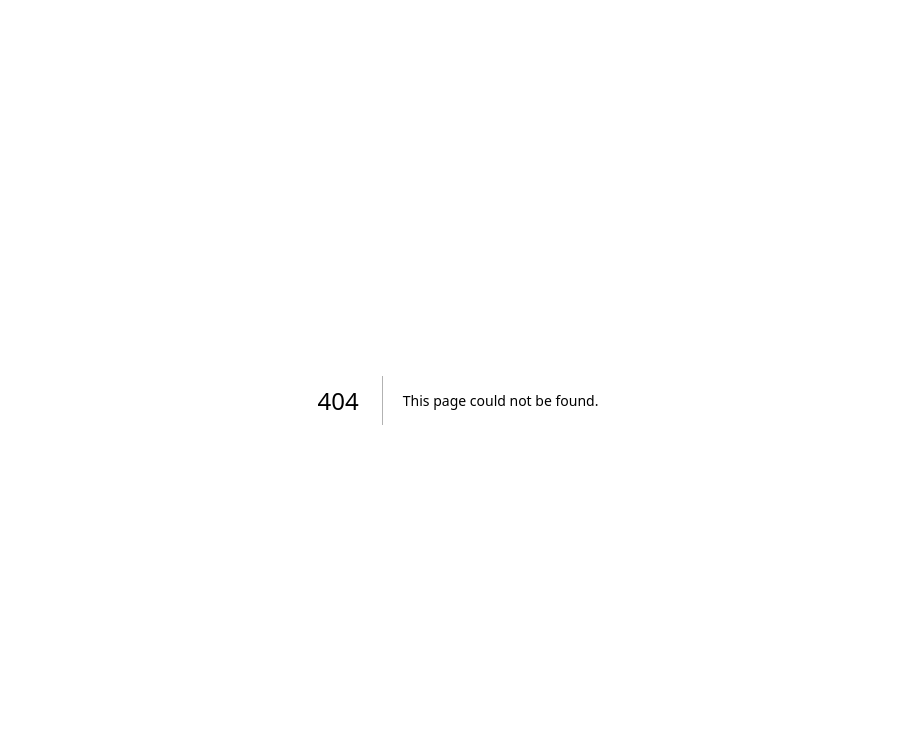
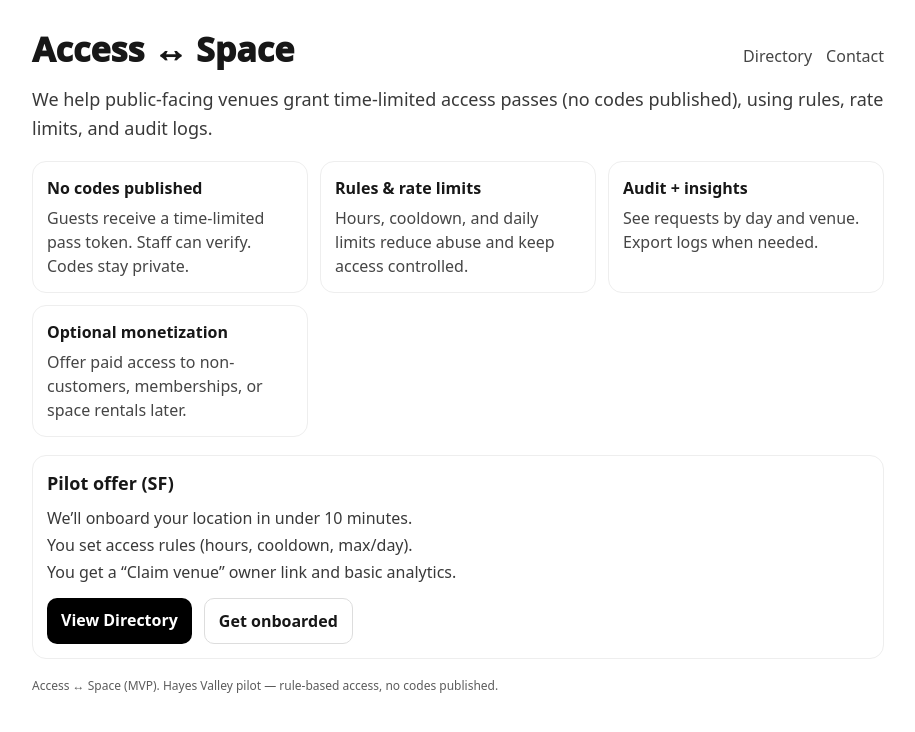
Before and after one commit to M4G3LL4N0/access-layer, a Next.js app: page /owners in a window 1280 px wide. Before the commit this address had no page. Shown: the top 732 px of the page, without its empty margins (182-1097 px from the left). Built offline with nearby package versions, Linux system fonts and the light colour scheme.

Commit message:
Add owners landing page

```diff
--- /dev/null
+++ b/src/app/owners/page.tsx
@@ -0,0 +1,55 @@
+import Link from "next/link";
+
+export default function OwnersPage() {
+  return (
+    <main style={{ padding: 24, fontFamily: "system-ui", maxWidth: 900, margin: "0 auto" }}>
+      <div style={{ display: "flex", justifyContent: "space-between", alignItems: "baseline" }}>
+        <h1 style={{ fontSize: 34, fontWeight: 950 }}>Access ↔ Space</h1>
+        <div style={{ display: "flex", gap: 14 }}>
+          <Link href="/venues" style={{ opacity: 0.8 }}>Directory</Link>
+          <a href="mailto:hello@access-layer-five.vercel.app" style={{ opacity: 0.8 }}>Contact</a>
+        </div>
+      </div>
+
+      <p style={{ marginTop: 10, fontSize: 18, opacity: 0.85, lineHeight: 1.6 }}>
+        We help public-facing venues grant time-limited access passes (no codes published),
+        using rules, rate limits, and audit logs.
+      </p>
+
+      <div style={{ marginTop: 18, display: "grid", gridTemplateColumns: "repeat(auto-fit,minmax(240px,1fr))", gap: 12 }}>
+        {[
+          ["No codes published", "Guests receive a time-limited pass token. Staff can verify. Codes stay private."],
+          ["Rules & rate limits", "Hours, cooldown, and daily limits reduce abuse and keep access controlled."],
+          ["Audit + insights", "See requests by day and venue. Export logs when needed."],
+          ["Optional monetization", "Offer paid access to non-customers, memberships, or space rentals later."],
+        ].map(([t, d]) => (
+          <div key={t} style={{ padding: 14, border: "1px solid #eee", borderRadius: 14 }}>
+            <div style={{ fontWeight: 900 }}>{t}</div>
+            <div style={{ marginTop: 6, opacity: 0.8 }}>{d}</div>
+          </div>
+        ))}
+      </div>
+
+      <div style={{ marginTop: 18, padding: 14, borderRadius: 14, border: "1px solid #eee" }}>
+        <div style={{ fontWeight: 900, fontSize: 18 }}>Pilot offer (SF)</div>
+        <ul style={{ marginTop: 8, opacity: 0.85, lineHeight: 1.7 }}>
+          <li>We’ll onboard your location in under 10 minutes.</li>
+          <li>You set access rules (hours, cooldown, max/day).</li>
+          <li>You get a “Claim venue” owner link and basic analytics.</li>
+        </ul>
+        <div style={{ marginTop: 12, display: "flex", gap: 12, flexWrap: "wrap" }}>
+          <Link href="/venues" style={{ padding: "10px 14px", borderRadius: 10, background: "black", color: "white", fontWeight: 900, textDecoration: "none" }}>
+            View Directory
+          </Link>
+          <a href="mailto:hello@access-layer-five.vercel.app" style={{ padding: "10px 14px", borderRadius: 10, border: "1px solid #ddd", fontWeight: 900, textDecoration: "none" }}>
+            Get onboarded
+          </a>
+        </div>
+      </div>
+
+      <p style={{ marginTop: 18, fontSize: 12, opacity: 0.7 }}>
+        Access ↔ Space (MVP). Hayes Valley pilot — rule-based access, no codes published.
+      </p>
+    </main>
+  );
+}
```
